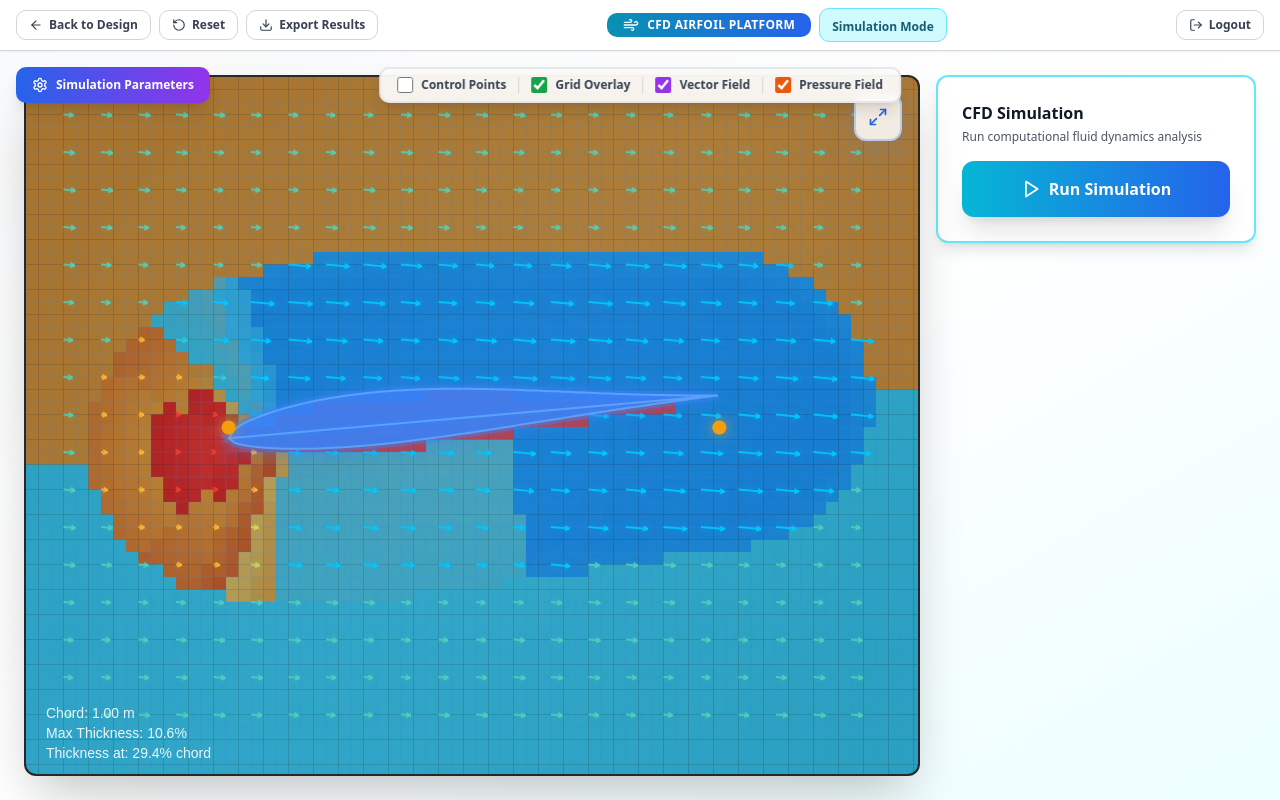
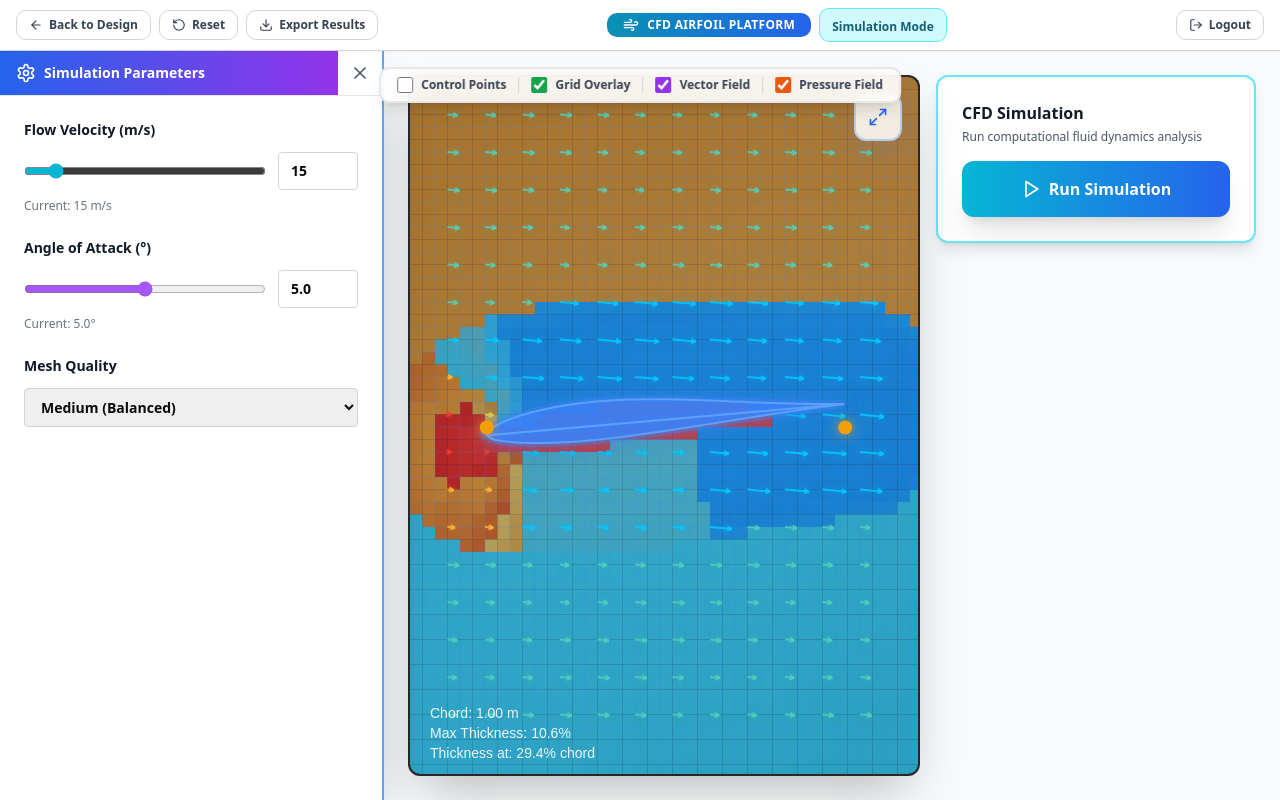
Before and after one commit to FYP-M4-Fluid-Simulator/Frontend-Code, a Next.js app: page /simulate in a window 1280 px wide. Built offline with nearby package versions, Linux system fonts and the light colour scheme.

Commit message:
Fixed : Simulate Page sidebar remains open

```diff
--- a/src/app/design/page.tsx
+++ b/src/app/design/page.tsx
@@ -313,7 +313,7 @@ export default function DesignPage() {
 
       {/* Main Content */}
       <div className="flex-1 flex overflow-hidden relative bg-gray-50">
-        {/* Combined Left Sidebar */}
+        {/*  Left Sidebar */}
         <AnimatePresence>
           {isSidebarOpen && (
             <>
--- a/src/app/simulate/page.tsx
+++ b/src/app/simulate/page.tsx
@@ -19,7 +19,7 @@ import { useRouter } from "next/navigation";
 
 export default function SimulatePage() {
   const router = useRouter();
-  const [showSimDesignerDropdown, setShowSimDesignerDropdown] = useState(false);
+  const [isSidebarOpen, setIsSidebarOpen] = useState(true);
 
   // Simulation state
   const [isSimulating, setIsSimulating] = useState(false);
@@ -220,50 +220,34 @@ export default function SimulatePage() {
       </div>
 
       {/* Main Content */}
-      <div className="flex-1 flex overflow-hidden relative bg-gradient-to-br from-gray-50 via-white to-cyan-50">
-        {/* Left Full Sidebar - Simulation Designer */}
+      <div className="flex-1 flex overflow-hidden relative bg-gray-50">
+        {/* Left Sidebar - Simulation Parameters */}
         <AnimatePresence>
-          {showSimDesignerDropdown && (
-            <>
-              <motion.div
-                initial={{ opacity: 0 }}
-                animate={{ opacity: 1 }}
-                exit={{ opacity: 0 }}
-                className="fixed inset-0 bg-black/10 backdrop-blur-[2px] z-20"
-                onClick={() => setShowSimDesignerDropdown(false)}
-              />
-
+          {isSidebarOpen && (
             <motion.div
               initial={{ x: -400, opacity: 0 }}
               animate={{ x: 0, opacity: 1 }}
               exit={{ x: -400, opacity: 0 }}
               transition={{ type: "spring", damping: 30, stiffness: 300 }}
-                className="fixed left-0 top-[130px] bottom-0 w-96 shadow-2xl border-r-2 border-blue-400 z-30 flex flex-col"
-                style={{
-                  background: "rgba(255, 255, 255, 0.92)",
-                  backdropFilter: "blur(16px)",
-                  WebkitBackdropFilter: "blur(16px)",
-                  boxShadow: "0 0 40px 12px rgba(59, 130, 246, 0.25)",
-                }}
+              className="w-96 shadow-2xl border-r-2 border-blue-400 z-30 flex flex-col bg-white"
             >
-                <div className="p-4 bg-gradient-to-r from-blue-600 to-purple-600 flex items-center justify-between">
-                  <div>
-                    <h3 className="text-base font-black text-white flex items-center gap-2">
+              {/* Header */}
+              <div className="flex border-b border-gray-200">
+                <div className="flex-1 px-4 py-3 bg-gradient-to-r from-blue-600 to-purple-600">
+                  <div className="flex items-center gap-2 text-white">
                     <Settings className="w-5 h-5" />
-                      Simulation Parameters
-                    </h3>
-                    <p className="text-xs text-blue-100 mt-0.5">
-                      Adjust flow conditions
-                    </p>
+                    <span className="text-sm font-bold">Simulation Parameters</span>
+                  </div>
                 </div>
                 <button
-                    onClick={() => setShowSimDesignerDropdown(false)}
-                    className="p-1.5 hover:bg-white/20 rounded-lg transition-colors"
+                  onClick={() => setIsSidebarOpen(false)}
+                  className="px-3 hover:bg-red-50 transition-colors"
                 >
-                    <X className="w-5 h-5 text-white" />
+                  <X className="w-5 h-5 text-gray-600 hover:text-red-600" />
                 </button>
               </div>
 
+              {/* Content */}
               <div className="flex-1 p-6 space-y-6 overflow-y-auto">
                   <div>
                     <label className="text-sm font-black text-gray-900 mb-3 block">
@@ -337,19 +321,21 @@ export default function SimulatePage() {
                   </div>
                 </div>
             </motion.div>
-            </>
           )}
         </AnimatePresence>
 
+        {/* Toggle Button - Only show when sidebar is closed */}
+        {!isSidebarOpen && (
           <div className="absolute left-4 top-4 z-30">
             <button
-            onClick={() => setShowSimDesignerDropdown(!showSimDesignerDropdown)}
+              onClick={() => setIsSidebarOpen(true)}
               className="flex items-center gap-2 px-4 py-2.5 bg-gradient-to-r from-blue-600 to-purple-600 hover:from-blue-700 hover:to-purple-700 text-white rounded-lg transition-all text-xs font-bold shadow-lg"
             >
               <Settings className="w-4 h-4" />
-            <span>Simulation Parameters</span>
+              <span>Show Parameters</span>
             </button>
           </div>
+        )}
 
         {/* Visualization Controls */}
         <div className="absolute top-4 left-1/2 transform -translate-x-1/2 z-30">
```
Lines whose indentation alone changed are shown as unchanged.
